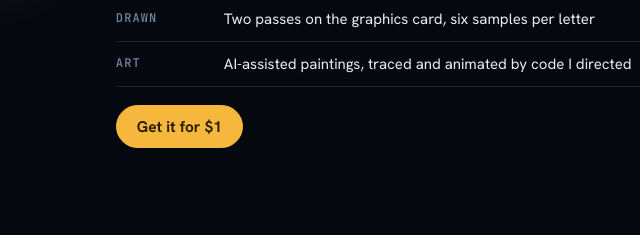
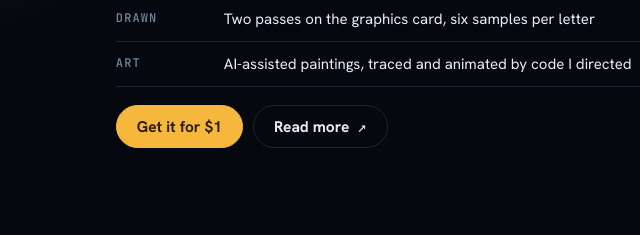
Before and after one commit to Braydon2622/braydon2622.github.io, a plain HTML site: page index.html in a window 1280 px wide. Shown: the part 10142-10377 px from the top of the page, 454-1094 px from the left. Drawn offline with nearby package versions, Linux system fonts and the light colour scheme; files whose address does not match are found by name.

Commit message:
Code Realm: link to its studio page
Co-Authored-By: Claude Fable 5.2 <noreply@anthropic.com>

```diff
--- a/index.html
+++ b/index.html
@@ -388,6 +388,7 @@
         </dl>
         <div class="row">
           <a class="btn amber" href="https://braydon262.itch.io/code-realm" target="_blank" rel="noopener">Get it for $1</a>
+          <a class="btn" href="https://azokistudios.com/coderealm/" target="_blank" rel="noopener">Read more <span class="arr" aria-hidden="true">↗</span></a>
         </div>
       </div>
       <div class="piece-show">
```
